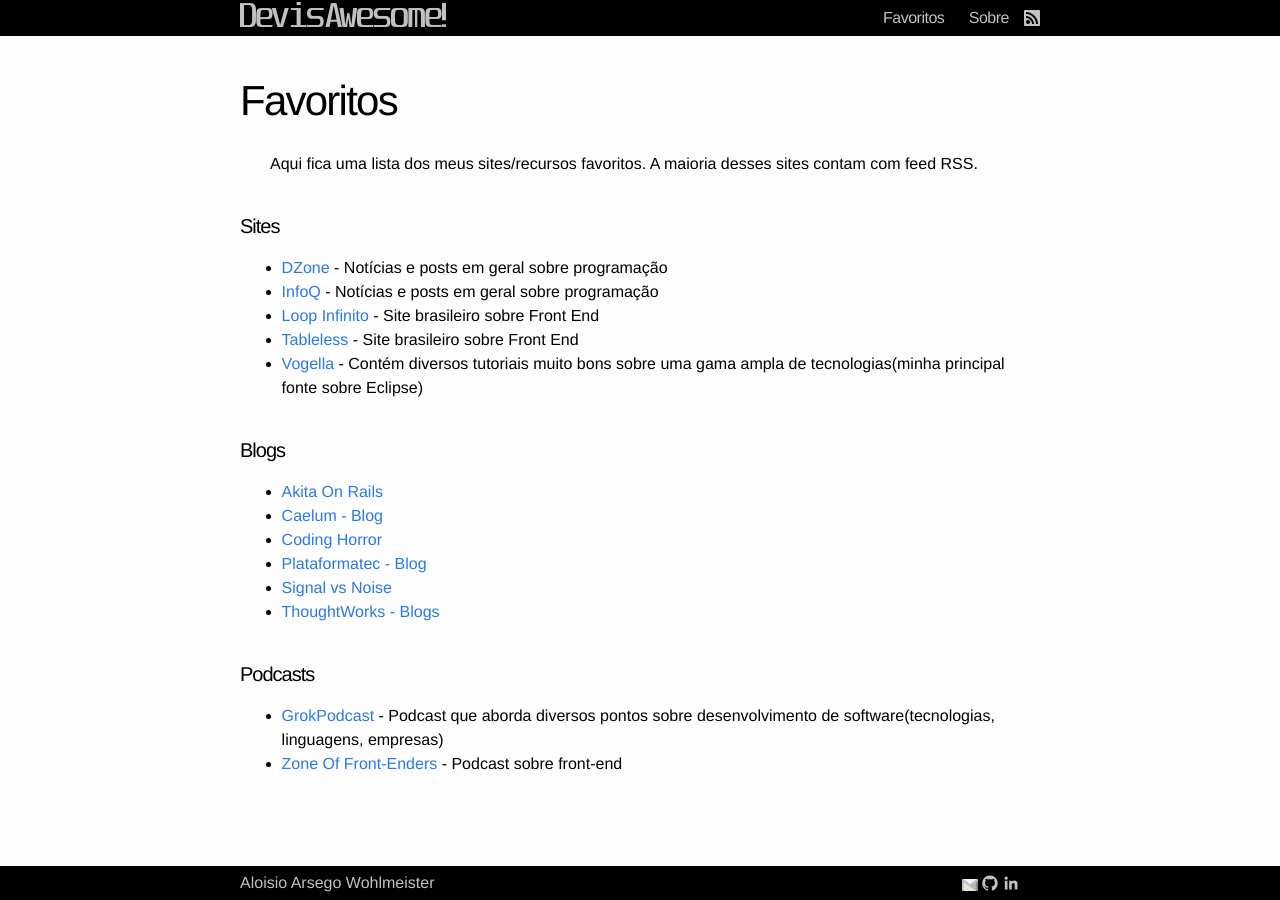
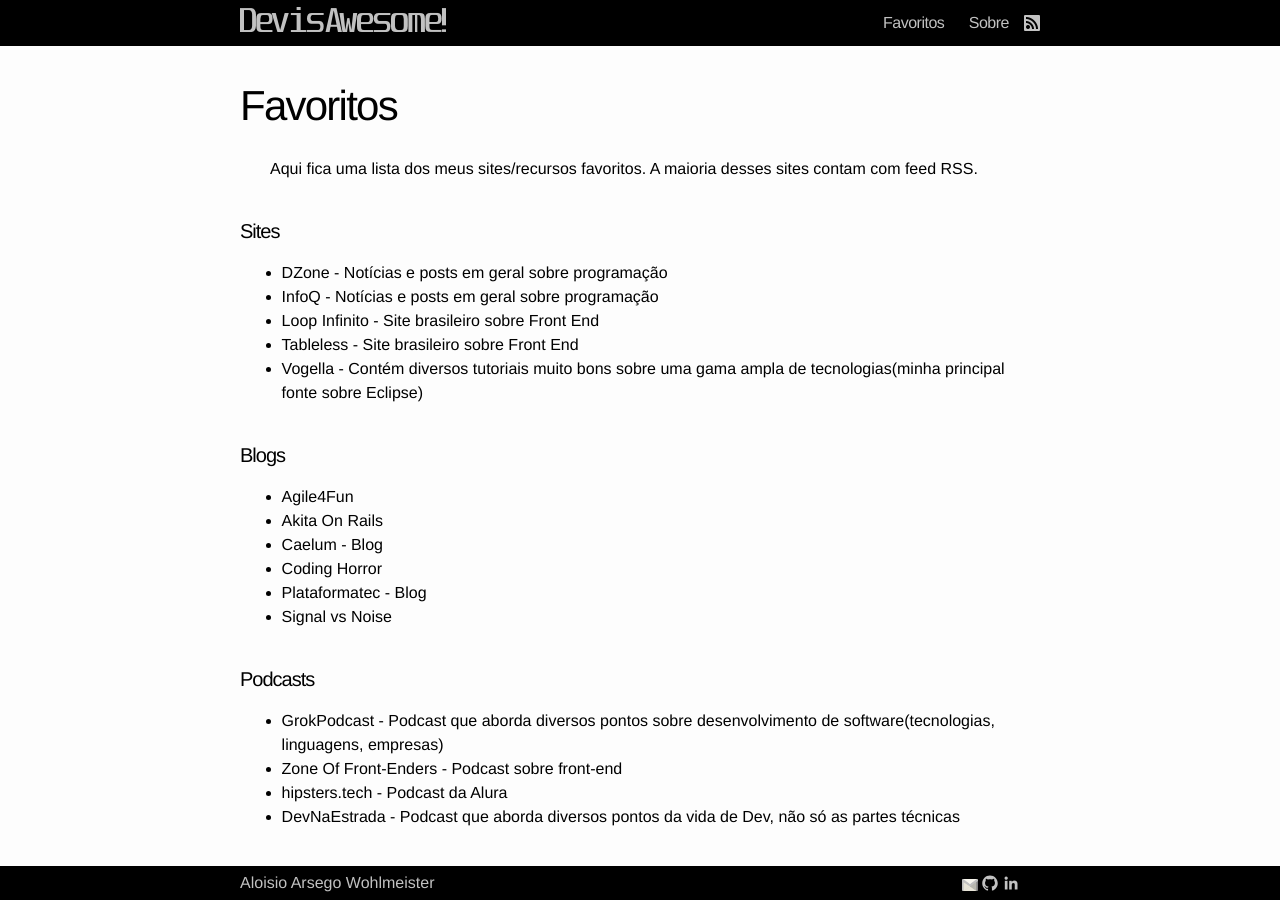
Before and after one commit to aloisioaw/aloisioaw.github.com, a Jekyll site: the page built from favoritos.md, in a window 1280 px wide. Built offline with Jekyll 4.4.1, drawn with Linux system fonts in a browser that asks for light colours.

Commit message:
Ajustes.

```diff
--- a/css/main.css
+++ b/css/main.css
@@ -18,9 +18,9 @@
 
 h1, h2, h3, h4, h5, h6 { font-size: 100%; font-weight: 400; }
 
-a		   { color: #2a7ae2; text-decoration: none; }
+a		  { color: #000000; text-decoration: none; }
 a:hover   { color: #000; text-decoration: underline; }
-a:visited { color: #205caa; }
+a:visited { color: rgb(150, 150, 150); }
 
 /* Utility */
 
@@ -29,7 +29,7 @@
 .wrap:after { clear: both; }
 .wrap {
 	max-width: 800px;
-	padding: 0 30px;
+	padding: 5px 30px;
 	margin: 0 auto;
 	zoom: 1;
 }
--- a/favoritos.md
+++ b/favoritos.md
@@ -13,13 +13,15 @@
 *  [Vogella](http://www.vogella.com/) - Contém diversos tutoriais muito bons sobre uma gama ampla de tecnologias(minha principal fonte sobre Eclipse)
 
 #### Blogs
+*  [Agile4Fun](https://agile4fun.me/)
 *  [Akita On Rails](http://www.akitaonrails.com/)
 *  [Caelum - Blog](http://blog.caelum.com.br)
 *  [Coding Horror](http://www.codinghorror.com/blog/)
 *  [Plataformatec - Blog](http://blog.plataformatec.com.br)
 *  [Signal vs Noise](http://signalvnoise.com)
-*  [ThoughtWorks - Blogs](http://www.thoughtworks.com/blogs)
 
 #### Podcasts
 *  [GrokPodcast](http://www.grokpodcast.com/) - Podcast que aborda diversos pontos sobre desenvolvimento de software(tecnologias, linguagens, empresas)
 *  [Zone Of Front-Enders](http://zofe.com.br) - Podcast sobre front-end
+*  [hipsters.tech](http://hipsters.tech/) - Podcast da Alura
+*  [DevNaEstrada](http://devnaestrada.com.br/) - Podcast que aborda diversos pontos da vida de Dev, não só as partes técnicas
```
